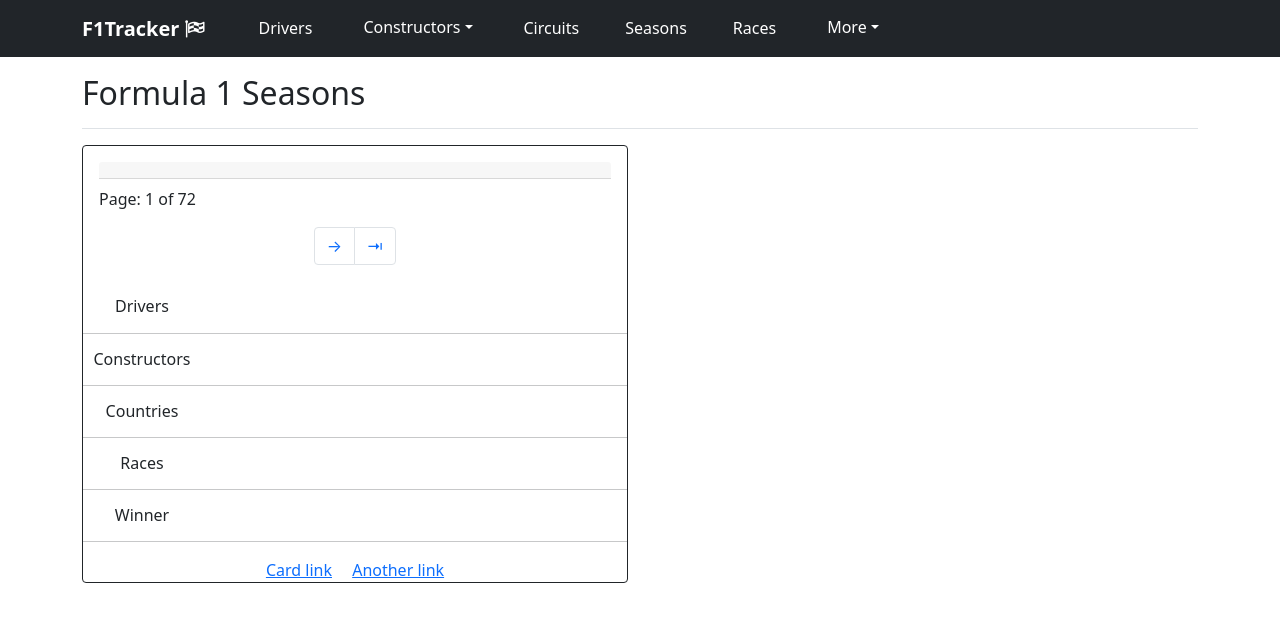
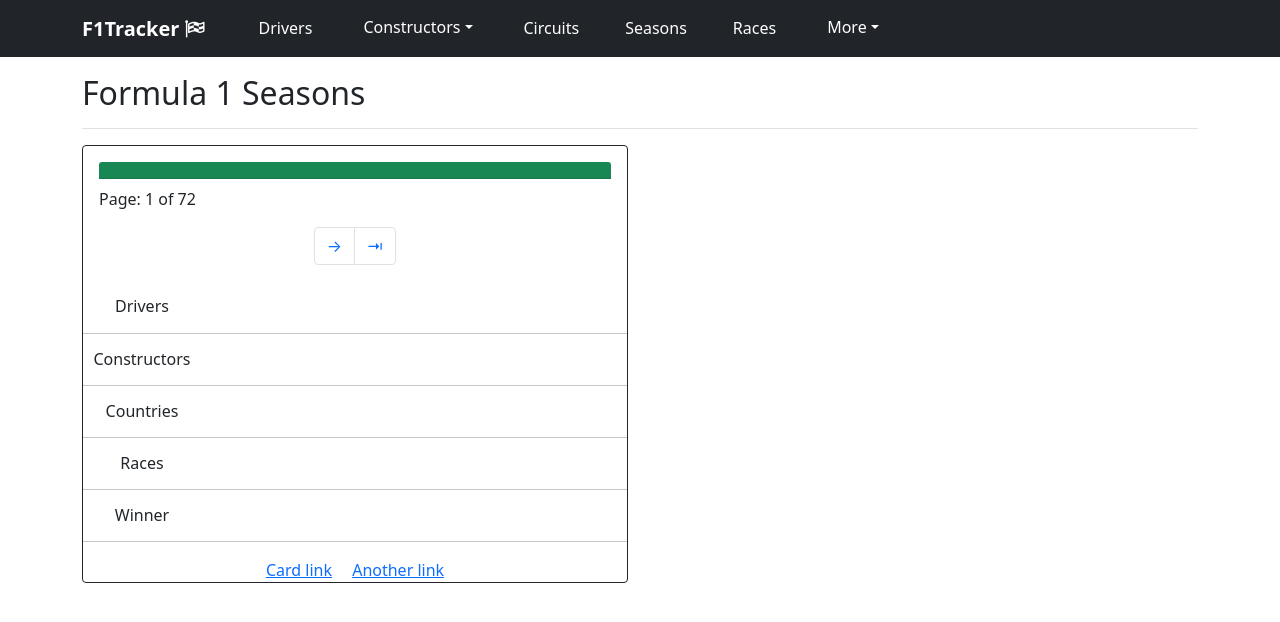
Before and after one commit to FiNeX96/PROJETO-ITW, a plain HTML site: page Projeto/seasons.html in a window 1280 px wide. Drawn offline with nearby package versions, Linux system fonts and the light colour scheme; no server answers.

Commit message:
Update seasons.html

```diff
--- a/Projeto/seasons.html
+++ b/Projeto/seasons.html
@@ -61,9 +61,7 @@
         <div class="card center text-center border-dark">
             <div class="card-body">
               <div class="card-title">
-                 <!-- <a href = "#">Previous</a>-->
-                <h1 class ="card-header" data-bind="text: displayYear"></h1>
-                <!--<a href = "#">Next</a>-->
+                <h1 class ="card-header bg-success" data-bind="text: displayYear"></h1>
                 <p class=" col-4 mr-auto pt-2">
                     <span style = "float:left;"data-bind="html: 'Page: ' + currentPage() + ' of ' + totalPages()"></span><br />
               </div>
```
